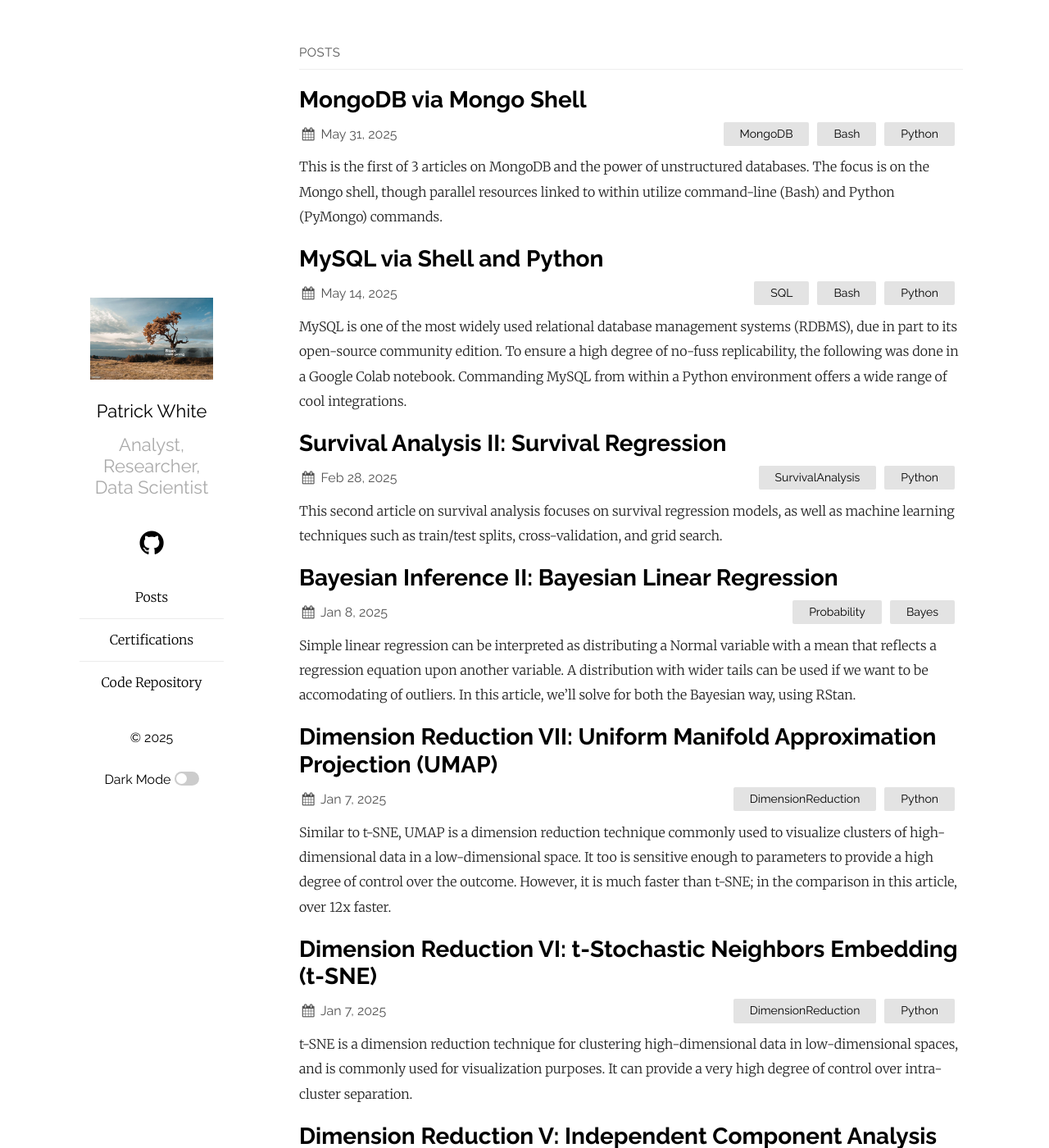
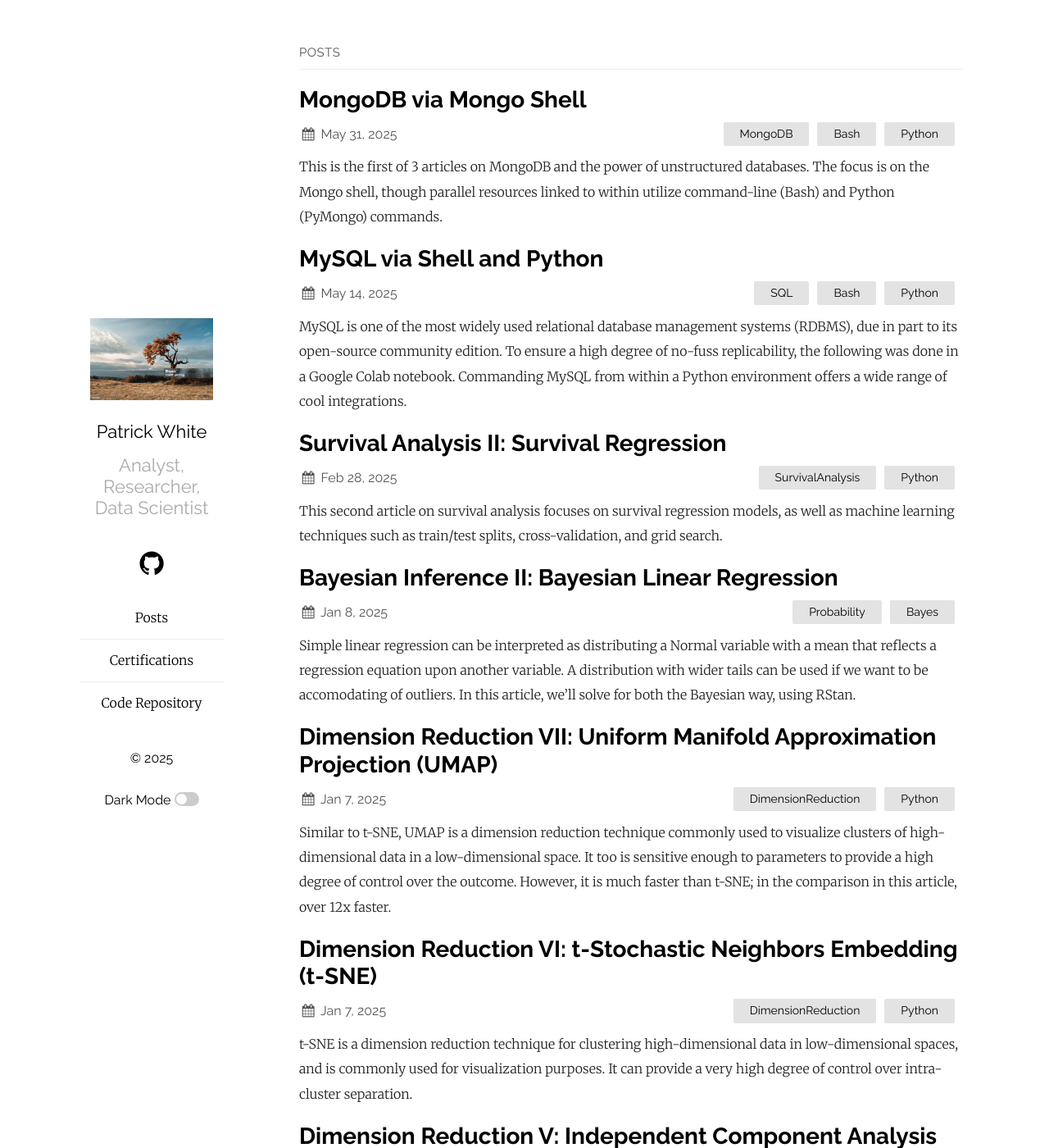
Before and after one commit to pw598/pw598.github.io, a Jekyll site: the page built from index.md, in a window 1280 px wide and 1400 px high. Shown: the whole window at 82% size. Built offline with Jekyll 4.4.1, drawn with Linux system fonts in a browser that asks for light colours.

Commit message:
Add files via upload

```diff
--- a/assets/css/custom.css
+++ b/assets/css/custom.css
@@ -1,5 +1,5 @@
 
 
 .about {
-  padding-top: 150px;
+  padding-top: 200px;
 }
```
